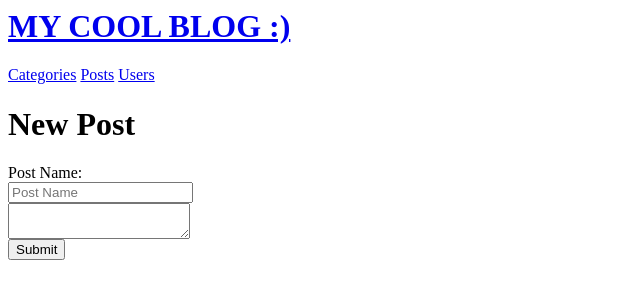
After one commit to hanstananda/blog_test, a Django app: page /blog/admin/posts/create in a window 1280 px wide. The commit adds this page. Shown: the top 300 px of the page, without its empty margins (0-640 px from the left). Run offline with Django 3.2, Linux system fonts and the light colour scheme; a user stored in the database is signed in; some libraries are stand-ins or nearby versions.

Commit message:
added some links for post admin

```diff
--- a/mysite/blog/urls.py
+++ b/mysite/blog/urls.py
@@ -5,6 +5,7 @@ from . import views
 app_name = 'blog'
 
 urlpatterns = [
+    # Frontend
     path('', views.IndexView.as_view(), name='index'),
     path('category/<int:pk>/', views.CategoryPostList.as_view(), name='category'),
     path('post/<int:pk>/', views.PostView.as_view(), name='post'),
@@ -15,15 +16,28 @@ urlpatterns = [
     path('unlike/', views.unlike, name='unlike_view'),
     path('like/', views.like, name='like_view'),
     path('add_comment/', views.add_comment, name='add_comment_view'),
+    # Backend
     path('admin/', views.admin_view, name='admin-site'),
+    # Categories GET
     path('admin/categories/', views.CategoriesAdminView.as_view(), name='CategoriesAdminView'),
-    path('admin/posts/', views.PostsAdminView.as_view(), name='PostsAdminView'),
     path('admin/categories/create', views.CategoriesAdminCreate.as_view(), name='CategoriesAdminCreate'),
     path('admin/categories/edit/<int:pk>', views.CategoriesAdminEdit.as_view(), name='CategoriesAdminEdit'),
+    # Categories POST
     path('admin/categories/add_category', views.add_category, name='add_category'),
     path('admin/categories/delete_category', views.delete_category, name='delete_category'),
     path('admin/categories/edit_category', views.edit_category, name='edit_category'),
+    # Users GET
     path('admin/users/', views.UsersAdminView.as_view(), name='UsersAdminView'),
+    # Users POST
     path('admin/users/ban', views.ban_user, name='ban_user'),
     path('admin/users/unban', views.unban_user, name='unban_user'),
+    # Posts GET
+    path('admin/posts/', views.PostsAdminView.as_view(), name='PostsAdminView'),
+    path('admin/posts/<int:pk>', views.PostsAdminView.as_view(), name='DetailPostAdminView'),
+    path('admin/posts/create', views.PostsAdminCreate.as_view(), name='PostsAdminCreate'),
+    path('admin/posts/edit/<int:pk>', views.PostsAdminEdit.as_view(), name='PostsAdminEdit'),
+    # Posts POST
+    path('admin/posts/add_post', views.add_post, name='add_post'),
+    path('admin/posts/delete_post', views.delete_category, name='delete_post'),
+    path('admin/posts/edit_post', views.edit_category, name='edit_post'),
 ]
--- a/mysite/blog/views.py
+++ b/mysite/blog/views.py
@@ -143,6 +143,33 @@ class PostsAdminView(LoginRequiredMixin, generic.TemplateView):
         context = super().get_context_data(**kwargs)
         context['posts'] = self.posts
         return context
+
+
+class PostsAdminCreate(LoginRequiredMixin, generic.TemplateView):
+    template_name = 'blog/admin_posts_create.html'
+
+
+class PostsAdminEdit(LoginRequiredMixin, generic.TemplateView):
+    template_name = 'blog/admin_posts_edit.html'
+
+    def get_context_data(self, **kwargs):
+        context = super().get_context_data(**kwargs)
+        context['post_id'] = self.kwargs['pk']
+        return context
+
+
+def add_post(request):
+    if request.method == 'POST' and request.user.is_authenticated:
+        try:
+            post_name = request.POST.get('post_name', '')
+            pub_date = datetime.now()
+            category_from_request = Category(category_name=category_name, pub_date=pub_date)
+            category_from_request.save()
+        except:
+            return HttpResponseRedirect(reverse('blog:fail'))
+        return HttpResponseRedirect(reverse('blog:success'))
+    else:
+        return HttpResponseRedirect(reverse('blog:fail'))
 
 
 class CategoriesAdminView(LoginRequiredMixin, generic.TemplateView):
--- a/mysite/templates/blog/admin_categories_create.html
+++ b/mysite/templates/blog/admin_categories_create.html
@@ -1,6 +1,7 @@
 {% extends 'blog/admin.html' %}
 {% load static %}
 {% block admin_content %}
+    <h1>New Category</h1>
     <form class="ui form" id="create_category_form" action ="{% url 'blog:add_category' %}" method="post">
         {% csrf_token %}
         <div class="field">
--- a/mysite/templates/blog/admin_categories_edit.html
+++ b/mysite/templates/blog/admin_categories_edit.html
@@ -1,6 +1,7 @@
 {% extends 'blog/admin.html' %}
 {% load static %}
 {% block admin_content %}
+    <h1>Edit Category</h1>
     <form class="ui form" id="create_category_form" action ="{% url 'blog:edit_category' %}" method="post">
         {% csrf_token %}
         <input type="hidden" name="category_id" value="{{ category_id }}" />
--- a/mysite/templates/blog/admin_posts.html
+++ b/mysite/templates/blog/admin_posts.html
@@ -2,7 +2,9 @@
 {% load static %}
 {% block admin_content %}
     <div style="text-align: right;">
+        <a href="{% url 'blog:PostsAdminCreate' %}">
         <button class="ui blue button">Create</button>
+        </a>
     </div>
     <table class="ui celled table">
         <thead>
--- /dev/null
+++ b/mysite/templates/blog/admin_posts_create.html
@@ -0,0 +1,20 @@
+{% extends 'blog/admin.html' %}
+{% load static %}
+{% block admin_content %}
+    <h1>New Post</h1>
+    <form class="ui form" id="create_post_form" action ="{% url 'blog:add_post' %}" method="post">
+        {% csrf_token %}
+        <div class="field">
+            <label>Post Name:</label>
+        </div>
+        <div class="field">
+            <input required name="post_name" placeholder="Post Name" type="text">
+        </div>
+        <div class="field">
+            <textarea name="post_content" form="create_post_form"></textarea>
+        </div>
+        <button class="ui blue button">
+            Submit
+        </button>
+    </form>
+{% endblock %}
```
Also changed, not shown: mysite/templates/blog/admin_posts_edit.html (added).
